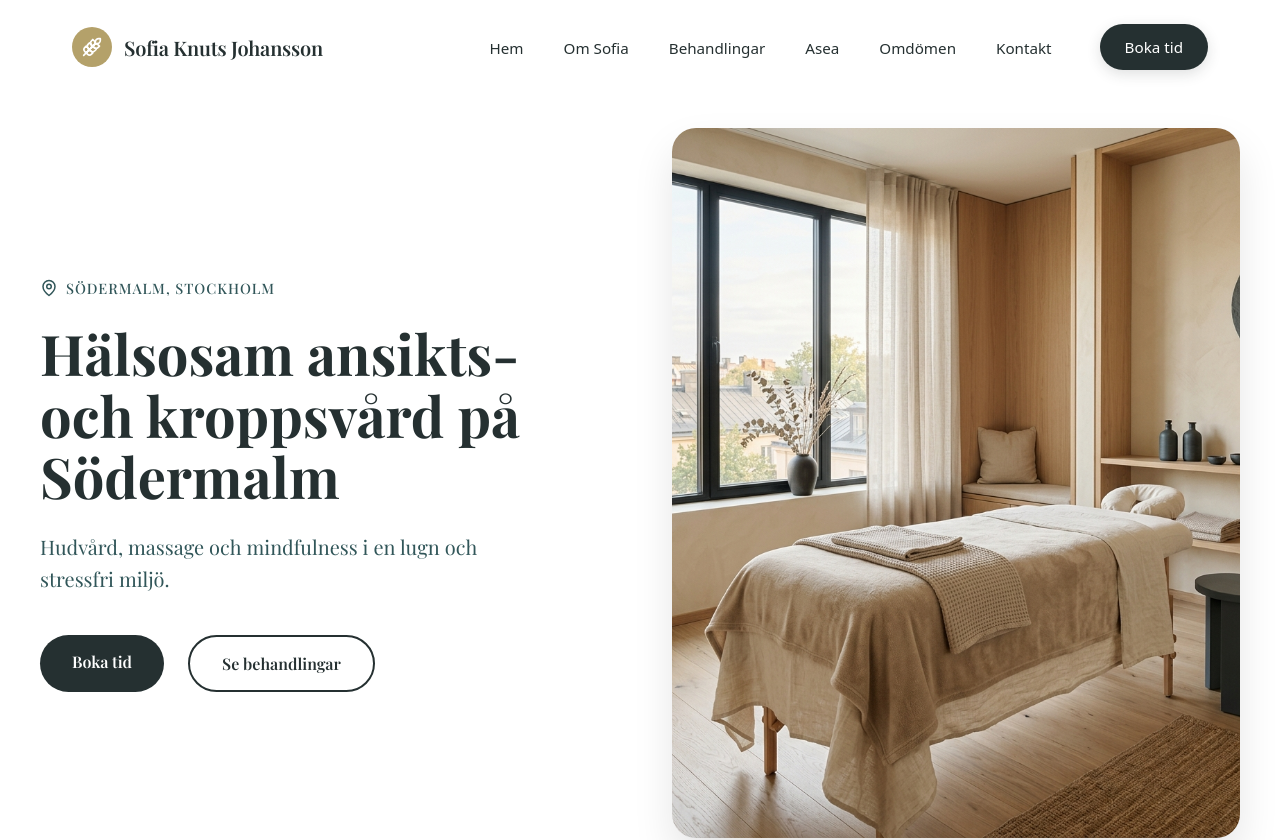
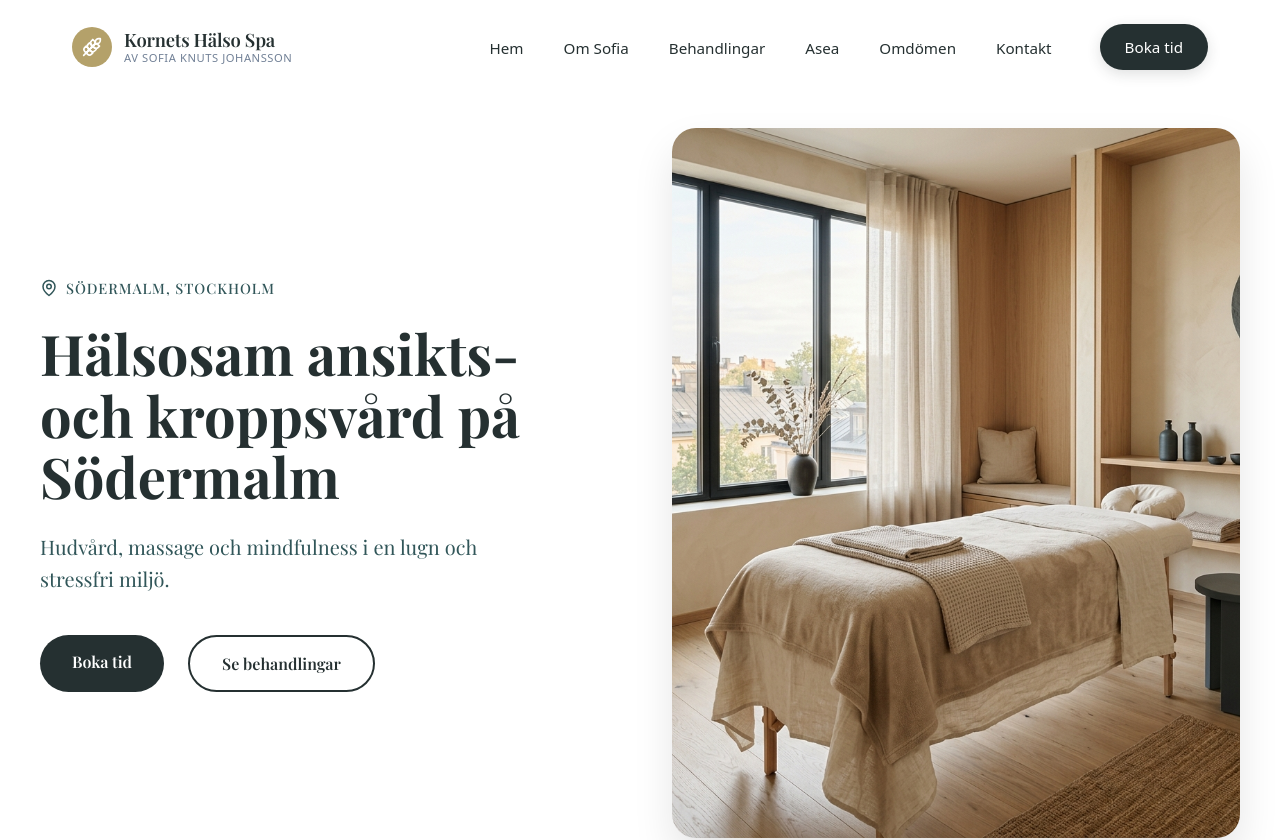
Before and after one commit to jacomaco/kornet, a React (Vite) app in the folder kornet/: page / in a window 1280 px wide. Shown: the top 840 px of the page. Built offline with nearby package versions, Linux system fonts and the light colour scheme; a web font is replaced by a local one.

Commit message:
style: update navbar branding layout and refine review author meta formatting

```diff
--- a/kornet/src/components/Navbar.tsx
+++ b/kornet/src/components/Navbar.tsx
@@ -29,7 +29,10 @@ function Navbar() {
           <div className="logo-icon-wrapper">
             <svg xmlns="http://www.w3.org/2000/svg" width="20" height="20" viewBox="0 0 24 24" fill="none" stroke="currentColor" strokeWidth="2" strokeLinecap="round" strokeLinejoin="round" className="lucide lucide-wheat-icon lucide-wheat"><path d="M2 22 16 8" /><path d="M3.47 12.53 5 11l1.53 1.53a3.5 3.5 0 0 1 0 4.94L5 19l-1.53-1.53a3.5 3.5 0 0 1 0-4.94Z" /><path d="M7.47 8.53 9 7l1.53 1.53a3.5 3.5 0 0 1 0 4.94L9 15l-1.53-1.53a3.5 3.5 0 0 1 0-4.94Z" /><path d="M11.47 4.53 13 3l1.53 1.53a3.5 3.5 0 0 1 0 4.94L13 11l-1.53-1.53a3.5 3.5 0 0 1 0-4.94Z" /><path d="M20 2h2v2a4 4 0 0 1-4 4h-2V6a4 4 0 0 1 4-4Z" /><path d="M11.47 17.47 13 19l-1.53 1.53a3.5 3.5 0 0 1-4.94 0L5 19l1.53-1.53a3.5 3.5 0 0 1 4.94 0Z" /><path d="M15.47 13.47 17 15l-1.53 1.53a3.5 3.5 0 0 1-4.94 0L9 15l1.53-1.53a3.5 3.5 0 0 1 4.94 0Z" /><path d="M19.47 9.47 21 11l-1.53 1.53a3.5 3.5 0 0 1-4.94 0L13 11l1.53-1.53a3.5 3.5 0 0 1 4.94 0Z" /></svg>
           </div>
-          <span className="navbar-logo-text">Sofia Knuts Johansson</span>
+          <div className="navbar-logo-text-group">
+            <span className="navbar-logo-title">Kornets Hälso Spa</span>
+            <span className="navbar-logo-subtitle">av Sofia Knuts Johansson</span>
+          </div>
         </a>
 
         <button className="navbar-toggle" onClick={toggleMenu} aria-label="Toggle menu" aria-expanded={isOpen}>
--- a/kornet/src/components/Reviews.tsx
+++ b/kornet/src/components/Reviews.tsx
@@ -156,9 +156,11 @@ function Reviews() {
                     </div>
                     <p className="review-text">"{review.text}"</p>
                     <div className="review-author">
-                      <span className="author-name">{review.name}</span>
-                      {review.time && <span className="author-meta">{review.time}</span>}
-                      {review.age && <span className="author-meta">{review.age}</span>}
+                      <span className="author-name">
+                        {review.name}
+                        {review.age && <span className="author-meta">, {review.age}</span>}
+                        {review.time && <span className="author-meta"> • {review.time}</span>}
+                      </span>
                     </div>
                   </div>
                 </div>
--- a/kornet/src/components/styles/Navbar.css
+++ b/kornet/src/components/styles/Navbar.css
@@ -53,8 +53,14 @@
   background: var(--dark-slate-grey);
 }
 
-.navbar-logo-text {
-  font-size: 1.25rem;
+.navbar-logo-text-group {
+  display: flex;
+  flex-direction: column;
+  line-height: 1.1;
+}
+
+.navbar-logo-title {
+  font-size: 1.15rem;
   font-weight: 600;
   color: var(--jet-black);
   letter-spacing: -0.01em;
@@ -62,8 +68,23 @@
   transition: color 0.3s ease;
 }
 
-.navbar-logo:hover .navbar-logo-text {
+.navbar-logo-subtitle {
+  font-size: 0.7rem;
+  font-weight: 500;
+  color: #718096;
+  font-family: system-ui, -apple-system, sans-serif;
+  letter-spacing: 0.05em;
+  text-transform: uppercase;
+  transition: color 0.3s ease;
+  margin-top: 0.1rem;
+}
+
+.navbar-logo:hover .navbar-logo-title {
   color: var(--dark-slate-grey);
+}
+
+.navbar-logo:hover .navbar-logo-subtitle {
+  color: var(--sand);
 }
 
 .navbar-links {
--- a/kornet/src/components/styles/Reviews.css
+++ b/kornet/src/components/styles/Reviews.css
@@ -107,6 +107,7 @@
 .author-meta {
   font-size: 0.95rem;
   color: #718096;
+  font-weight: 400;
 }
 
 /* Slider Controls */
```
